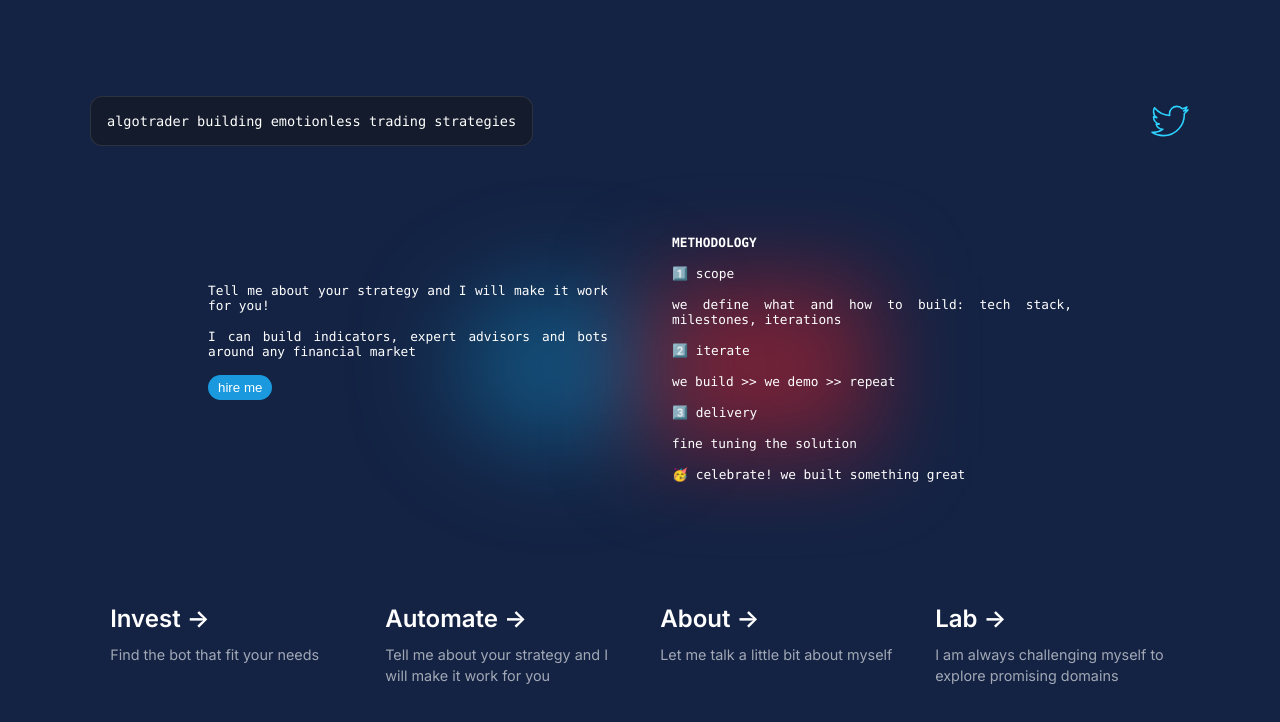
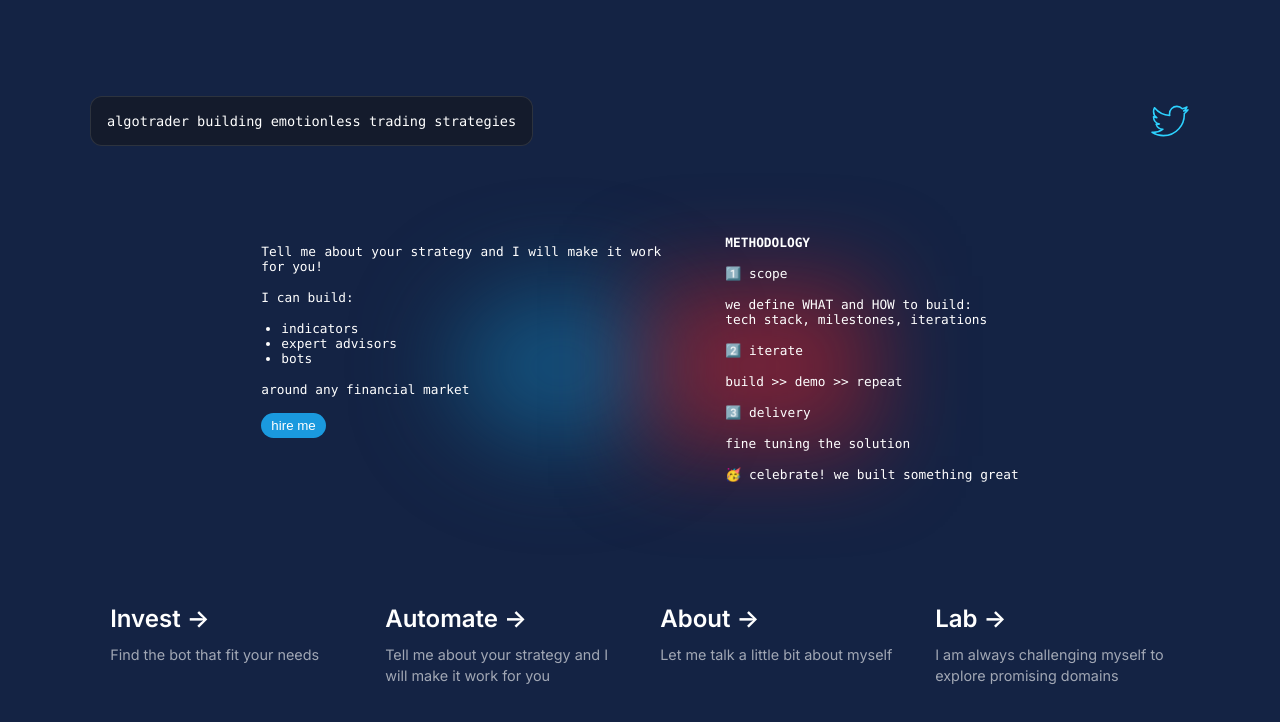
Before and after one commit to verci-eth/vercingetorige-tech, a Next.js app: page / in a window 1280 px wide. Both pictures are taken after a click on the element 502 px from the left and 645 px from the top of the page. Shown: the top 722 px of the page. Built offline with nearby package versions, Linux system fonts and the light colour scheme.

Commit message:
copy tuning

```diff
--- a/pages/index.js
+++ b/pages/index.js
@@ -121,15 +121,15 @@ export default function Home() {
       <div className={styles.center}>
         <div className={styles.about}>
           <p>Tell me about your strategy and I will make it work for you!</p>
-          <p>I can build indicators, expert advisors and bots around any financial market</p>
+          <p>I can build:</p><ul><li>indicators</li><li>expert advisors</li><li>bots</li></ul><p>around any financial market</p>
           <button onClick={() => window.open(link_hire, '_blank')}>hire me</button>
         </div>
         <div className={styles.about}>
           <p><b>METHODOLOGY</b></p>
           <p>1️⃣ scope</p>
-          <p>we define what and how to build: tech stack, milestones, iterations</p>
+          <p>we define WHAT and HOW to build:<br></br>tech stack, milestones, iterations</p>
           <p>2️⃣ iterate</p>
-          <p>we build {'>>'} we demo {'>>'} repeat</p>
+          <p>build {'>>'} demo {'>>'} repeat</p>
           <p>3️⃣ delivery</p>
           <p>fine tuning the solution</p>
           <p>🥳 celebrate! we built something great</p>
--- a/styles/globals.css
+++ b/styles/globals.css
@@ -56,6 +56,13 @@ a {
   color: inherit;
 }
 
+ul {
+  margin-bottom: 1rem;
+  font-family: var(--font-mono);
+  font-size: 0.8rem;
+  padding-left: 20px;
+}
+
 button {
   padding: 5px 10px;
   border: none;
```
